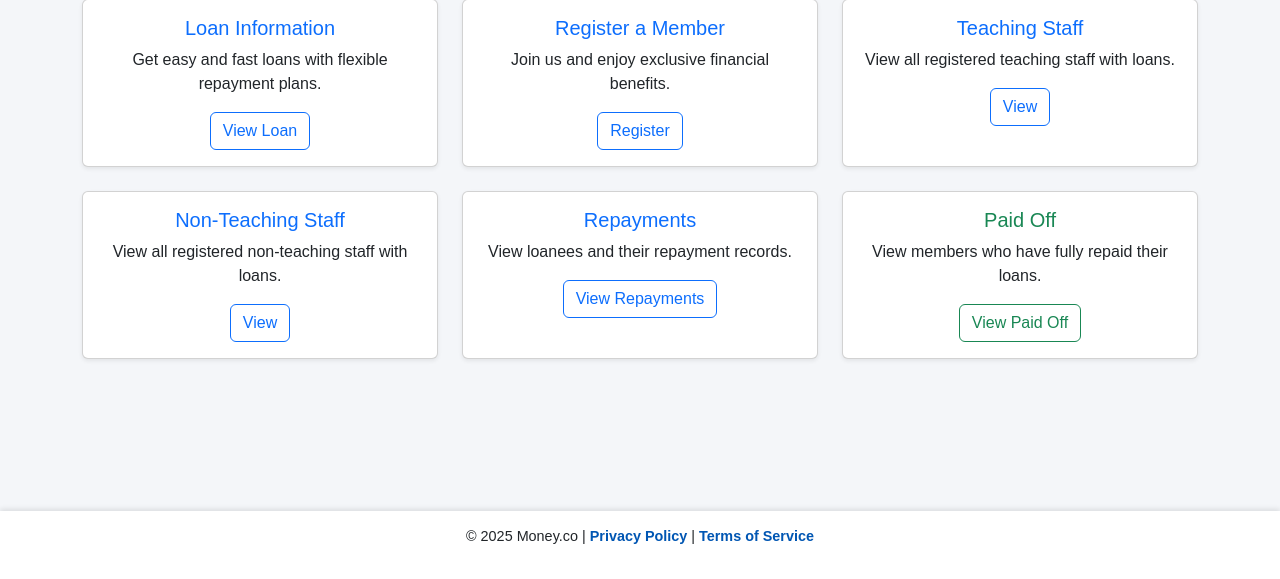
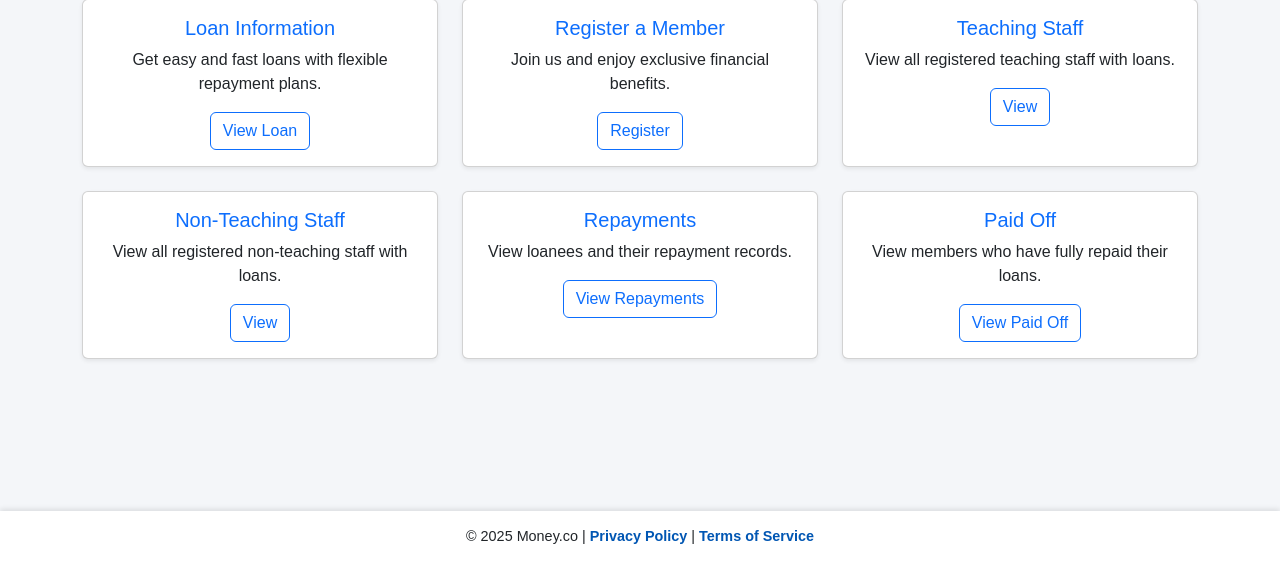
Before and after one commit to Deveshvarmakn4020/money.co, a Django app: page /home/ in a window 1280 px wide. Shown: the part 221-800 px from the top of the page. Run offline with Django 3.2, Linux system fonts and the light colour scheme.

Commit message:
Cleaded data

```diff
--- a/moneyapp/templates/home.html
+++ b/moneyapp/templates/home.html
@@ -65,9 +65,9 @@
         <div class="col">
             <div class="card shadow-sm h-100">
                 <div class="card-body text-center">
-                    <h5 class="card-title text-success">Paid Off</h5>
+                    <h5 class="card-title text-primary">Paid Off</h5>
                     <p class="card-text">View members who have fully repaid their loans.</p>
-                    <a href="{% url 'paid_off_list' %}" class="btn btn-outline-success">View Paid Off</a>
+                    <a href="{% url 'paid_off_list' %}" class="btn btn-outline-primary">View Paid Off</a>
                 </div>
             </div>
         </div>
```
Also changed, not shown: moneyapp/models.py (+8 -1 lines), db.sqlite3.
